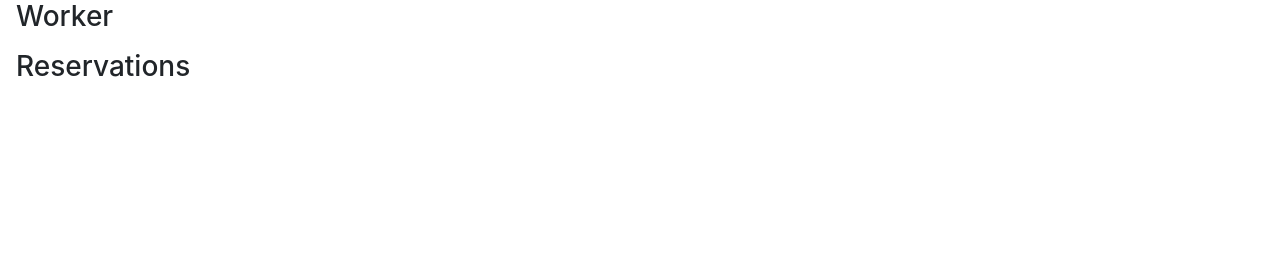
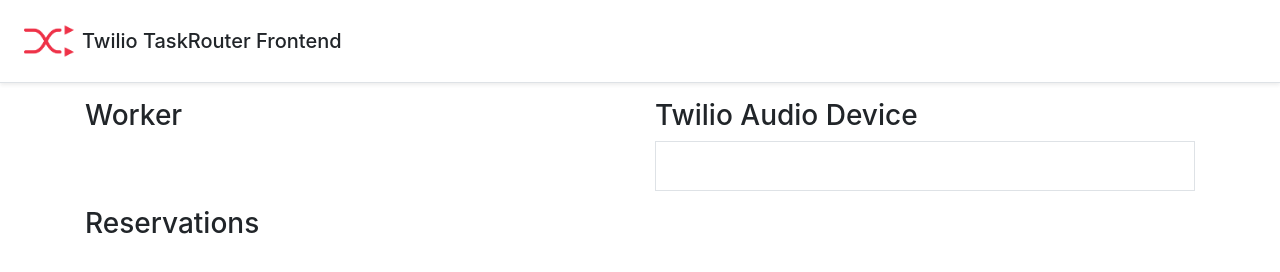
Before and after one commit to vernig/twilio-taskrouter-frontend, a website: page assets/taskrouter-worker.html in a window 1280 px wide. Drawn offline with Linux system fonts and the light colour scheme; some packages are replaced by stand-ins of ours; a script that the page names is missing.

Commit message:
Add Twilio device to worker page
Also:
* Add topbar in worker page

```diff
--- a/assets/taskrouter-worker.html
+++ b/assets/taskrouter-worker.html
@@ -4,36 +4,48 @@
     <meta charset="UTF-8" />
     <meta name="viewport" content="width=device-width, initial-scale=1.0" />
     <meta http-equiv="X-UA-Compatible" content="ie=edge" />
-    <script type="text/javascript"
-    src="//sdk.twilio.com/js/client/releases/1.10.1/twilio.js"></script>
+    <script
+      type="text/javascript"
+      src="//sdk.twilio.com/js/client/releases/1.10.1/twilio.js"
+    ></script>
     <script
       type="text/javascript"
       src="//media.twiliocdn.com/taskrouter/js/v1.20/taskrouter.min.js"
     ></script>
     <!-- Bootstrap CSS -->
-    <link
-      rel="stylesheet"
-      href="taskrouter-frontend.css"
-    />
+    <link rel="stylesheet" href="taskrouter-frontend.css" />
     <script src="https://cdn.jsdelivr.net/npm/sweetalert2@9"></script>
     <title>Worker frontend</title>
   </head>
-  <body class="mx-3">
-    <h3>Worker</h3>
-    <div id="worker" class="mt-3">
+  <body class="">
+    <div class="d-flex flex-column flex-md-row p-3 px-md-4 mb-3 bg-white border-bottom shadow-sm">
+      <img src="taskrouter-logo-red.png" alt="taskrouter logo" width="50px">
+      <h5 class="my-auto ml-2">Twilio TaskRouter Frontend</h5>
     </div>
-    <div id="call-controls" style="display: none;" class="mt-3">
-    </div>
-    <div id="reservations" class="mt-3">
-    <h3>Reservations</h3>
-      <ul class="list-group" id="reservations-group"></ul>
+    <div class="container">
+      <div class="row mt-3">
+        <div class="col">
+          <h3>Worker</h3>
+          <div id="worker"></div>
+        </div>
+        <div class="col">
+          <h3>Twilio Audio Device</h3>
+          <div id="twilio-device" class="border p-4 mx-auto"></div>
+        </div>
+      </div>
+      <div id="reservations" class="row mt-3">
+        <div class="col">
+          <h3>Reservations</h3>
+          <div id="reservations-group" class></div>
+        </div>
+      </div>
     </div>
 
     <script>
       urlParams = new URLSearchParams(window.location.search);
       const WORKER_SID = urlParams.get('workerSid');
     </script>
-
+    <script src="taskrouter-components/TwilioDeviceComponent.js"></script>
     <script src="taskrouter-components/ReservationsListComponent.js"></script>
     <script src="taskrouter-components/WorkerComponent.js"></script>
     <script src="taskrouter-worker.js"></script>
--- a/assets/taskrouter-worker.js
+++ b/assets/taskrouter-worker.js
@@ -32,6 +32,13 @@
     });
 }
 
+function registerTwilioDevice() {
+  const twilioDeviceComponent = new TwilioDeviceComponent(
+    'gverni',
+    document.getElementById('twilio-device')
+  );
+}
+
 if (!WORKER_SID) {
   window.alert(
     'Provide worker sid in the url: e.g. http://yourserver.com/worker.html?workerSid=WKXXXX'
@@ -39,4 +46,5 @@
   // log('WORKER_SID variable missing!', 'error');
 } else {
   registerWorker(WORKER_SID);
+  registerTwilioDevice()
 }
```
Also changed, not shown: assets/taskrouter-logo-red.png (added).
